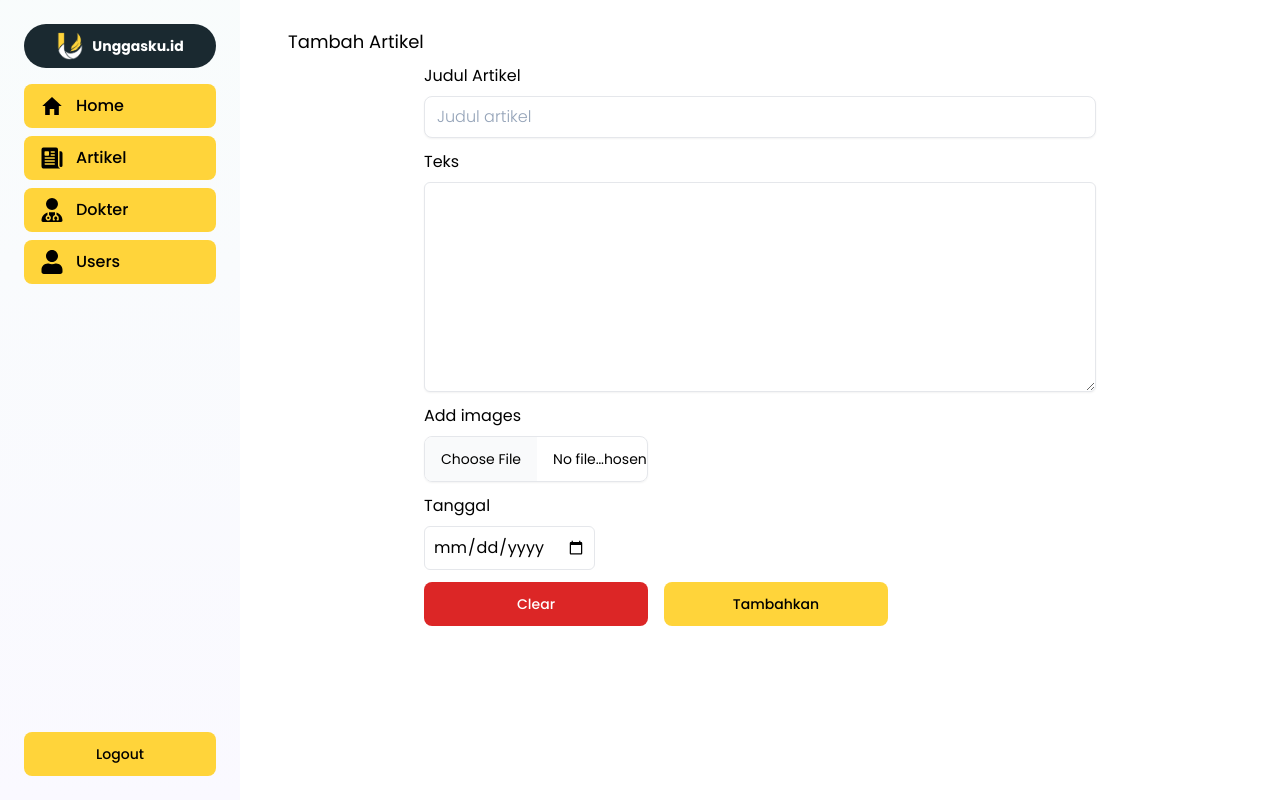
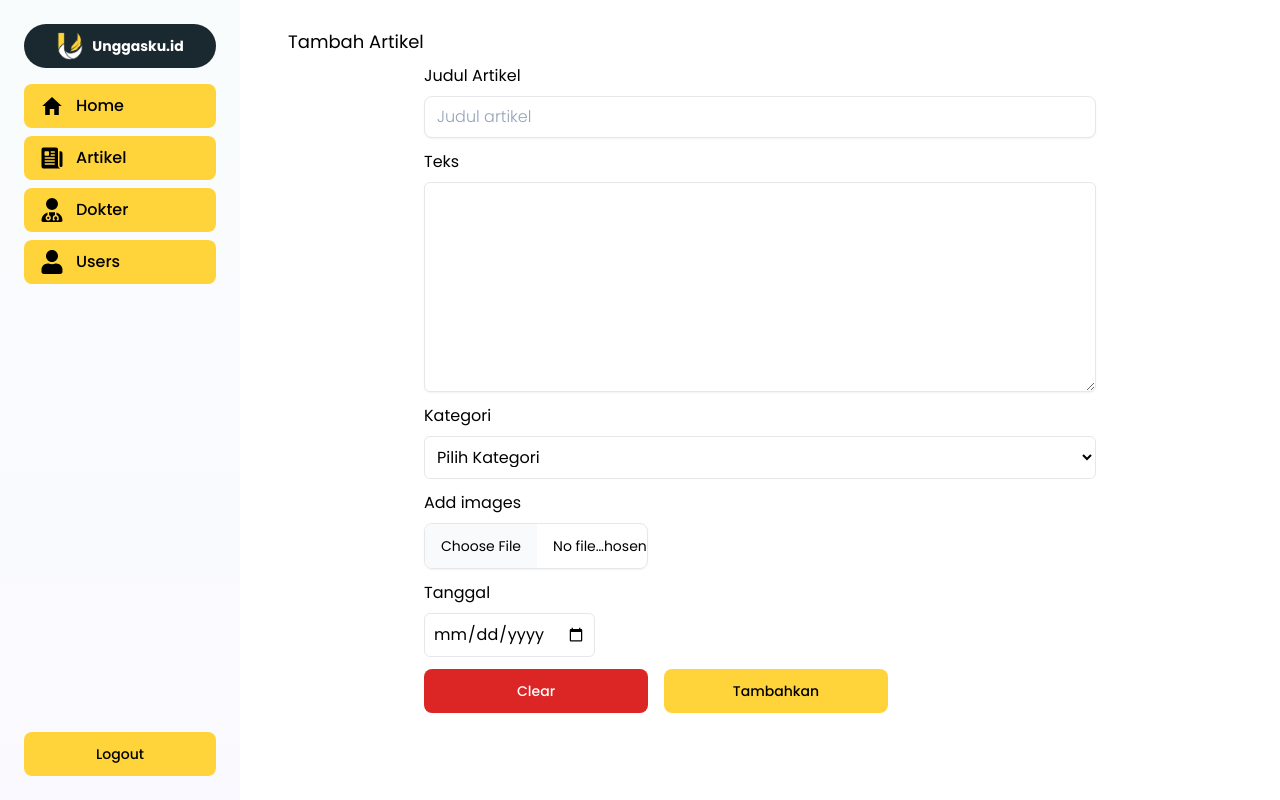
Before and after one commit to Ariemaharrucha/unggasku-fe, a React (Vite) app: page /dashboard/artikel/create in a window 1280 px wide. Built offline with nearby package versions, Linux system fonts and the light colour scheme.

Commit message:
add kategori

```diff
--- a/src/pages/dashboard/FormAddArtikel.jsx
+++ b/src/pages/dashboard/FormAddArtikel.jsx
@@ -4,7 +4,6 @@ import { useState } from "react";
 import Button from "../../components/ui/Button.jsx";
 
 export const FormAddArtikel = () => {
-  const [imagesPrevieew, setImagesPrevieew] = useState(null);
 
   return (
     <DashboardLayout>
@@ -33,6 +32,18 @@ export const FormAddArtikel = () => {
                 className="block mt-2 w-full border p-2 rounded-md ocus:outline-none focus:ring-2 focus:ring-primary-100 focus:border-primary-500 shadow-sm"
                 rows={8}
               ></textarea>
+            </div>
+            <div>
+              <label htmlFor="kategori" className="">
+                Kategori
+              </label>
+              <select name="kategori" id="kategori" className="w-full mt-2 border p-2 rounded-md bg-white">
+                <option value="">Pilih Kategori</option>
+                <option value="kesehatan">Kesehatan</option>
+                <option value="pakan">Pakan</option>
+                <option value="nutrisari">Nutrisari</option>
+                <option value="lingkungan">Lingkungan</option>
+              </select>
             </div>
             <div className="w-1/3">
               <label htmlFor="file-input" className="">
```
